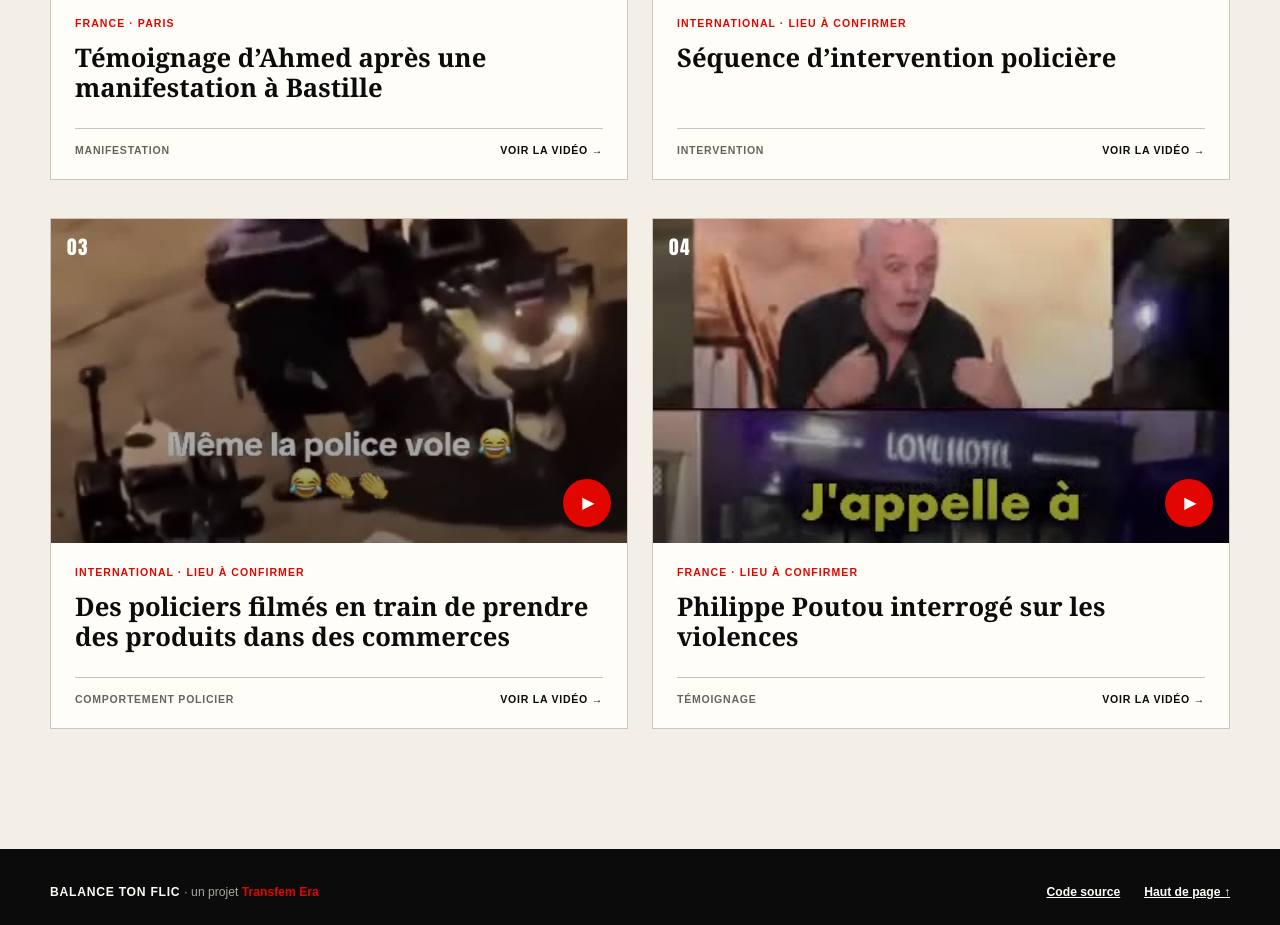
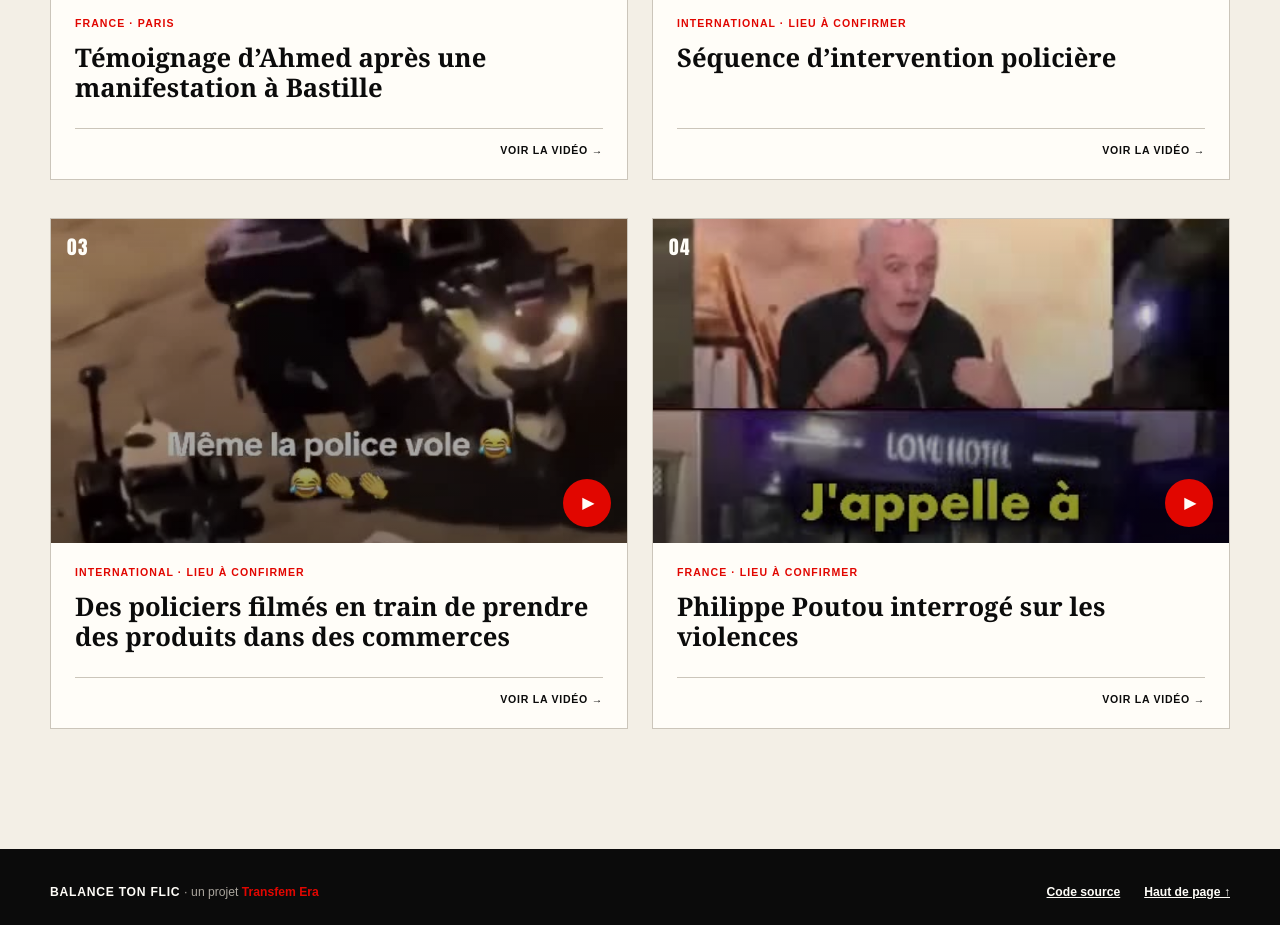
Before and after one commit to IceliosPY/BalanceTonFlic, an Angular app: page / in a window 1280 px wide. Shown: the part 1440-2365 px from the top of the page. Built offline with nearby package versions, Linux system fonts and the light colour scheme.

Commit message:
Remove incident tags from video cards

```diff
--- a/src/app/components/observatory/observatory.component.html
+++ b/src/app/components/observatory/observatory.component.html
@@ -24,7 +24,7 @@
           <div class="card-body">
             <p class="card-meta">{{ incident.country }} · {{ incident.city }}</p>
             <h3>{{ incident.title }}</h3>
-            <footer><span>{{ incident.category }}</span><span>Voir la vidéo →</span></footer>
+            <footer><span>Voir la vidéo →</span></footer>
           </div>
         </article>
       }
@@ -43,7 +43,6 @@
     <div class="dialog-content">
       <p class="card-meta">{{ incident.country }} · {{ incident.city }} · {{ incident.date }}</p>
       <h2 id="dialog-title">{{ incident.title }}</h2>
-      <p class="verification-state">{{ incident.status }}</p>
       <div class="dialog-actions">
         <a class="button button-primary" [href]="incident.audioUrl" download>Télécharger l’audio ↓</a>
         <a class="button button-outline" [href]="incident.sourceUrl" target="_blank" rel="noreferrer">Source originale ↗</a>
--- a/src/styles.css
+++ b/src/styles.css
@@ -80,8 +80,8 @@ button, input, select { font: inherit; }
 .card-body { padding: 22px 24px 20px; }
 .card-meta { margin: 0 0 11px; color: var(--red); font-size: .66rem; font-weight: 900; text-transform: uppercase; letter-spacing: .1em; }
 .card-body h3 { min-height: 2.4em; margin: 0; font-family: Georgia, "Times New Roman", serif; font-size: clamp(1.28rem, 2vw, 1.65rem); line-height: 1.18; }
-.card-body footer { display: flex; justify-content: space-between; gap: 18px; margin-top: 24px; padding-top: 14px; border-top: 1px solid var(--line); color: var(--muted); font-size: .66rem; font-weight: 800; text-transform: uppercase; letter-spacing: .07em; }
-.card-body footer span:last-child { color: var(--black); white-space: nowrap; }
+.card-body footer { display: flex; justify-content: flex-end; margin-top: 24px; padding-top: 14px; border-top: 1px solid var(--line); color: var(--black); font-size: .66rem; font-weight: 800; text-transform: uppercase; letter-spacing: .07em; }
+.card-body footer span { white-space: nowrap; }
 .empty-state { margin: 30px 0 0; padding: 45px 20px; border: 1px solid var(--line); text-align: center; }
 
 .site-footer { display: flex; justify-content: space-between; align-items: center; gap: 35px; padding: 34px max(24px, calc((100vw - var(--max)) / 2)); background: var(--black); color: #aaa59d; font-size: .76rem; }
@@ -97,8 +97,6 @@ button, input, select { font: inherit; }
 .dialog-media video { display: block; width: 100%; max-height: 56vh; background: var(--black); }
 .dialog-content { padding: 32px; }
 .dialog-content h2 { max-width: 720px; margin: 0 0 16px; font-family: Georgia, "Times New Roman", serif; font-size: clamp(2rem, 5vw, 3.3rem); line-height: 1.05; }
-.dialog-content > p:not(.card-meta):not(.verification-state) { max-width: 720px; color: #4e4a44; }
-.verification-state { display: inline-block; margin: 12px 0 26px; padding: 6px 9px; background: #eee7da; color: #403c36; font-size: .68rem; font-weight: 900; text-transform: uppercase; letter-spacing: .08em; }
 .dialog-actions { display: flex; flex-wrap: wrap; gap: 10px; }
 .button { display: inline-flex; justify-content: center; min-width: 215px; padding: 13px 17px; font-size: .7rem; font-weight: 900; text-decoration: none; text-transform: uppercase; letter-spacing: .08em; }
 .button-primary { background: var(--red); color: var(--white); border: 1px solid var(--red); }
```
